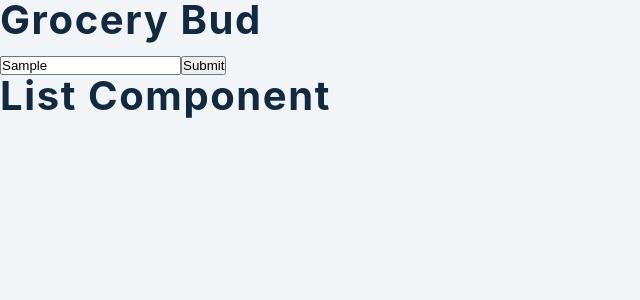
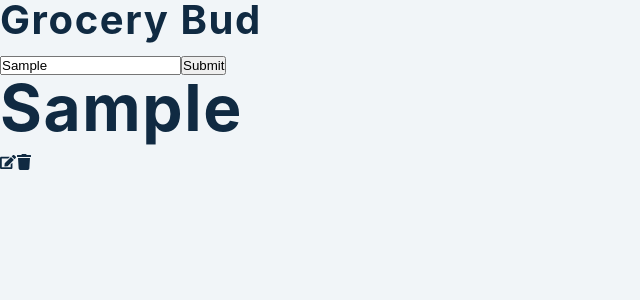
Before and after one commit to NoahThomlison/react-mini-project, a React (Create React App) app in the folder 10-grocery-bud/setup/: page / in a window 1280 px wide. Both pictures are taken after typing "Sample" into the empty fields and a click on the button "Submit". Shown: the top 300 px of the page, without its empty margins (0-640 px from the left). Built offline with nearby package versions, Linux system fonts and the light colour scheme.

Commit message:
build list component to let it map trhoguh the various list

```diff
--- a/10-grocery-bud/setup/src/List.js
+++ b/10-grocery-bud/setup/src/List.js
@@ -1,7 +1,20 @@
 import React from 'react'
 import { FaEdit, FaTrash } from 'react-icons/fa'
-const List = () => {
-  return <h2>list component</h2>
+const List = ({groceryList}) => {
+
+  return (
+    <section>
+      {groceryList.map((item) => {
+        return(
+          <section>
+            <h1>{item}</h1>
+            <FaEdit></FaEdit>
+            <FaTrash></FaTrash>
+          </section>
+        )
+      })}
+    </section>
+  )
 }
 
 export default List
```
